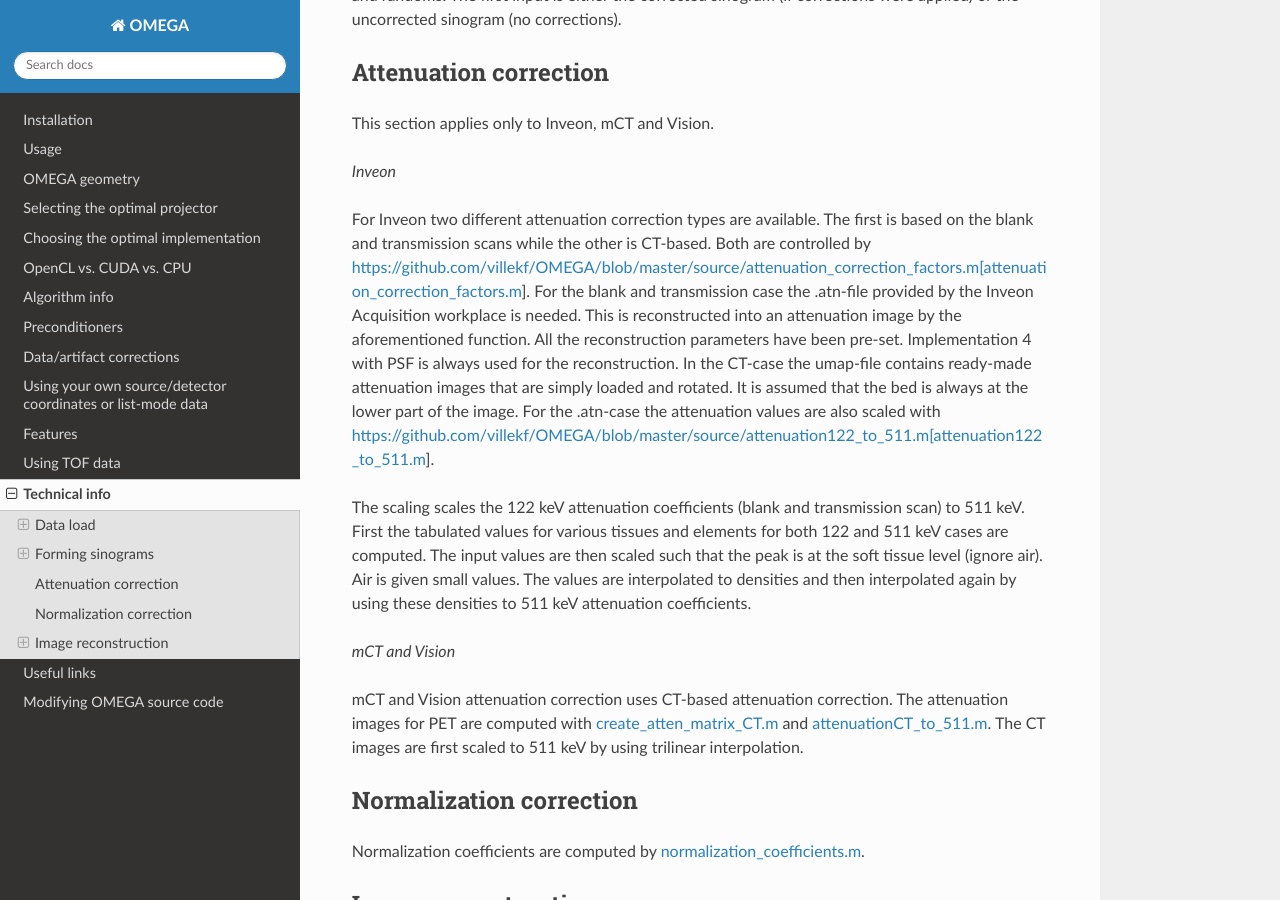
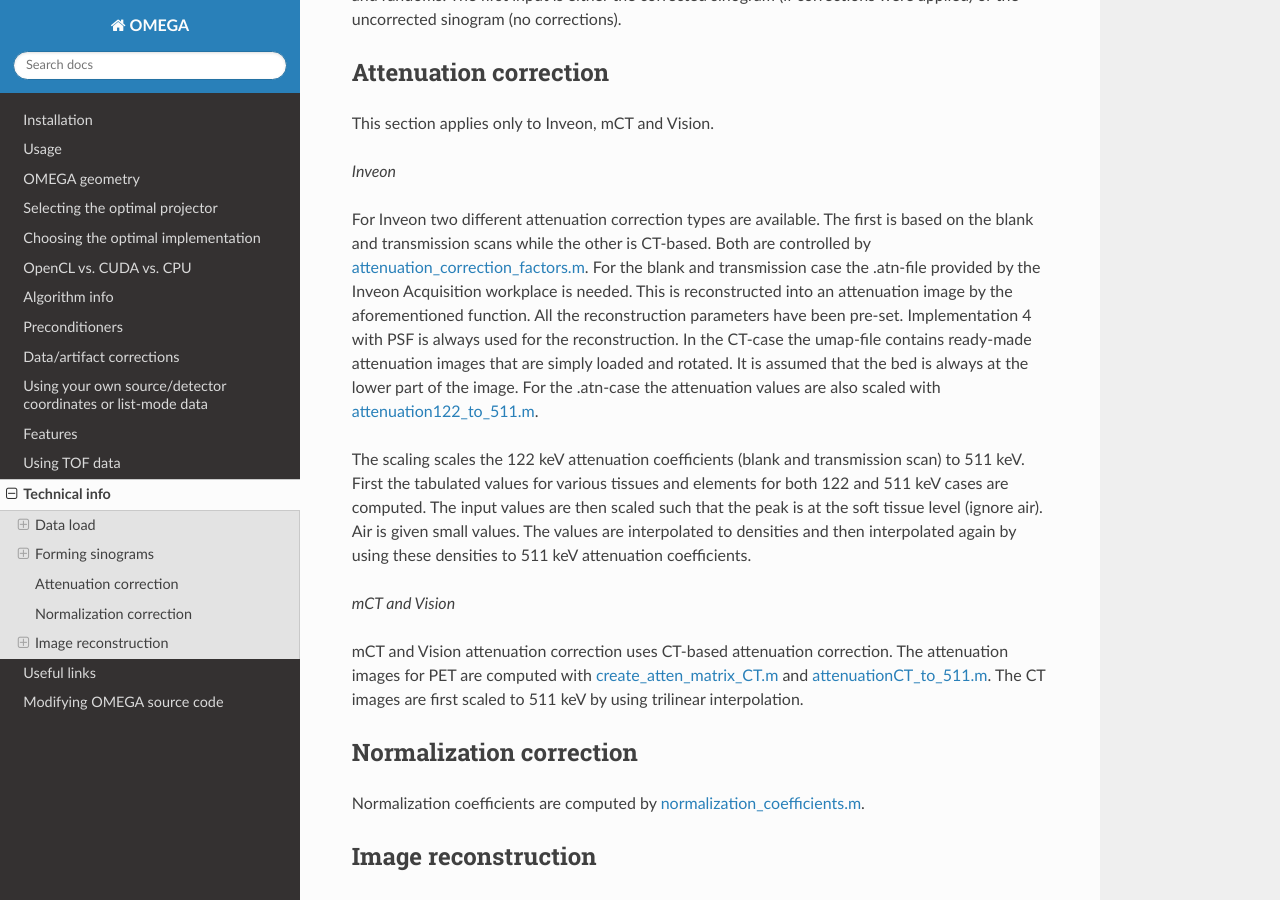
Before and after one commit to villekf/OMEGA-doc, a Sphinx documentation site: the page built from docs/source/technical.rst, in a window 1280 px wide and 900 px high, scrolled down 5075 px. Built offline with Sphinx 7.4.7 and the Read the Docs theme 3.1.0, drawn with Linux system fonts in a browser that asks for light colours; some of the changed lines change nothing that is shown.

Commit message:
Update technical.rst

```diff
--- a/docs/source/technical.rst
+++ b/docs/source/technical.rst
@@ -281,7 +281,7 @@ This section applies only to Inveon, mCT and Vision.
 For Inveon two different attenuation correction types are available. The
 first is based on the blank and transmission scans while the other is
 CT-based. Both are controlled by
-https://github.com/villekf/OMEGA/blob/master/source/attenuation_correction_factors.m[attenuation_correction_factors.m].
+`attenuation_correction_factors.m <https://github.com/villekf/OMEGA/blob/master/source/attenuation_correction_factors.m>`_.
 For the blank and transmission case the .atn-file provided by the Inveon
 Acquisition workplace is needed. This is reconstructed into an
 attenuation image by the aforementioned function. All the reconstruction
@@ -290,7 +290,7 @@ for the reconstruction. In the CT-case the umap-file contains ready-made
 attenuation images that are simply loaded and rotated. It is assumed
 that the bed is always at the lower part of the image. For the .atn-case
 the attenuation values are also scaled with
-https://github.com/villekf/OMEGA/blob/master/source/attenuation122_to_511.m[attenuation122_to_511.m].
+`attenuation122_to_511.m <https://github.com/villekf/OMEGA/blob/master/source/attenuation122_to_511.m>`_.
 
 The scaling scales the 122 keV attenuation coefficients (blank and
 transmission scan) to 511 keV. First the tabulated values for various
```
